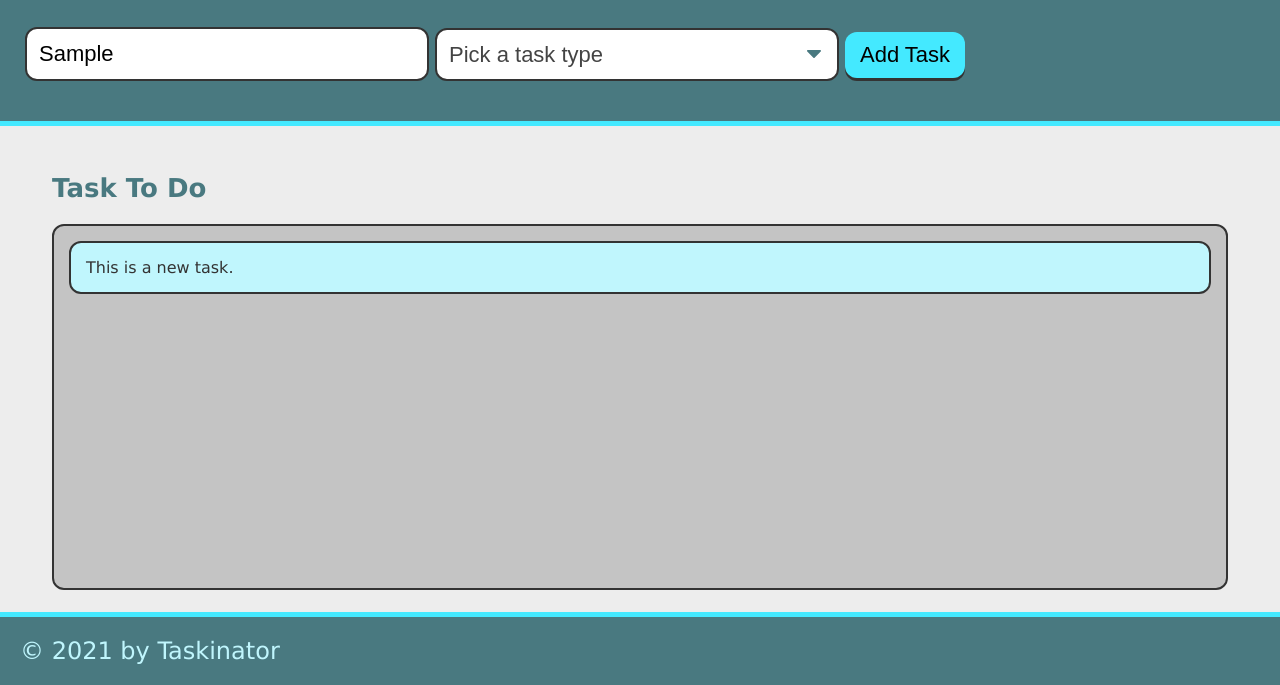
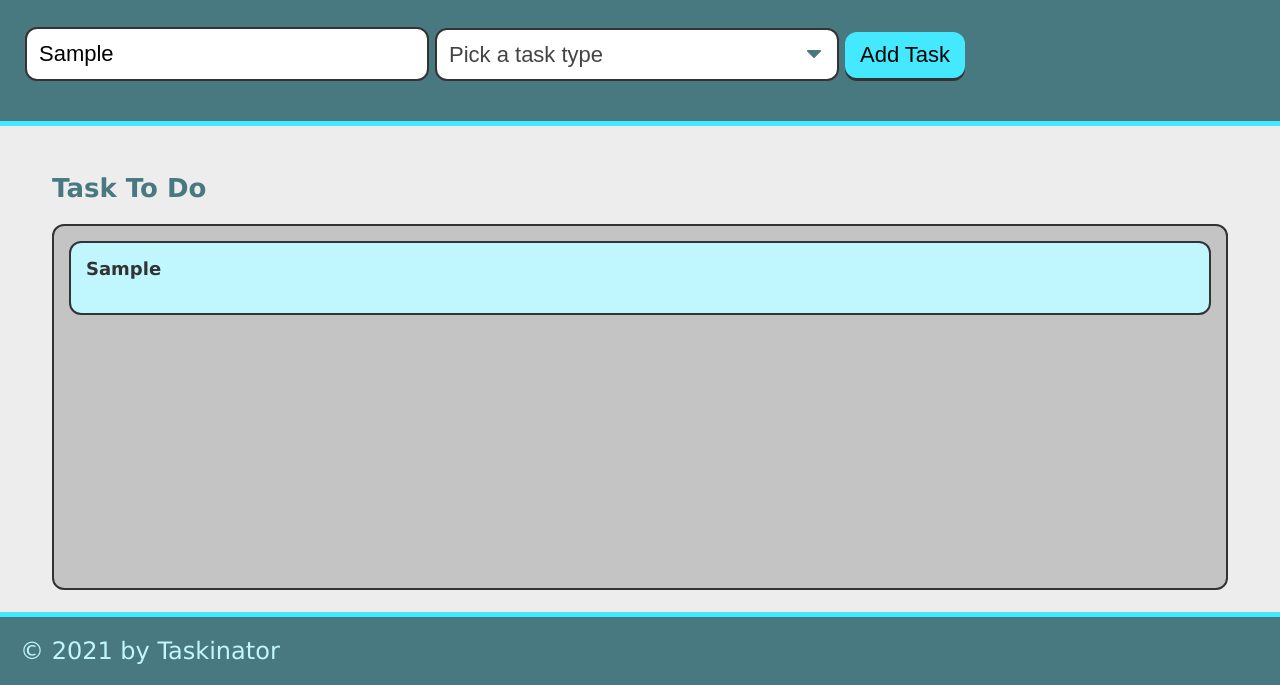
Before and after one commit to rbsantos-code/taskinator, a plain HTML site: page module-4-assets/index.html in a window 1280 px wide. Both pictures are taken after typing "Sample" into the empty fields and a click on the button "Add Task". Shown: the part 115-800 px from the top of the page. Drawn offline with Linux system fonts and the light colour scheme; files whose address does not match are found by name.

Commit message:
update form coding

```diff
--- a/module-4-assets/assets/js/script.js
+++ b/module-4-assets/assets/js/script.js
@@ -2,13 +2,29 @@ var formEl = document.querySelector("#task-form");
 var taskToDoEl = document.querySelector("#task-to-do");
 
 var createTaskHandler = function() {
+    event.preventDefault();
+    var taskNameInput = document.querySelector("input[name='task-name']").value;
+    var taskTypeInput = document.querySelector ("select[name='task-type'").value;
 
-    event.preventDefault();
-
+    // create list item
     var listItemEl = document.createElement("li");
     listItemEl.className = "task-item";
-    listItemEl.textContent = "This is a new task.";
+
+    // create div to hold task info and add to list item
+    var taskInfoEl = document.createElement("div");
+
+    // give it a class name
+    taskInfoEl.className = "task-info";
+
+    // add HTML content to div
+    taskInfoEl.innerHTML = "<h3 class= 'task-name'>" + taskNameInput + "<h3><span class= 'task-type'>" + taskTypeInput + "</span>";
+
+    listItemEl.appendChild(taskInfoEl);
+
+    // add entire list item to list
     taskToDoEl.appendChild(listItemEl);
+
+
 };
 
 formEl.addEventListener("submit", createTaskHandler);
```
Also changed, not shown: module-4-assets/index.html (+4 -0 lines).
